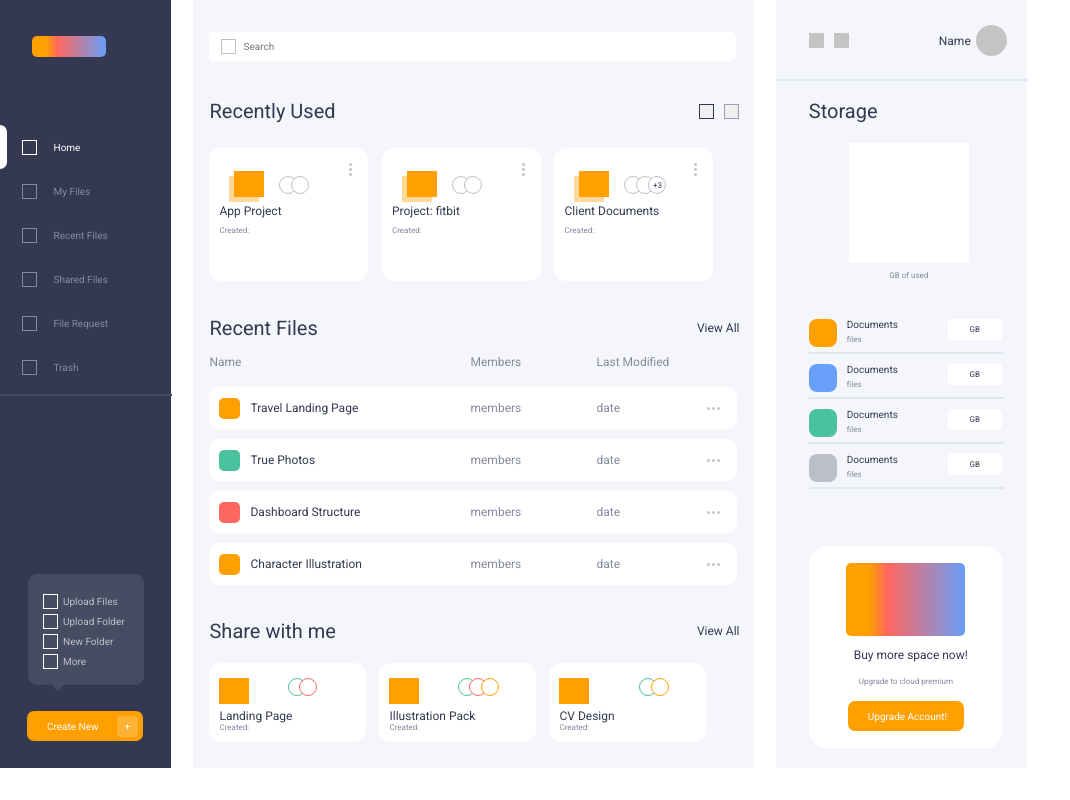
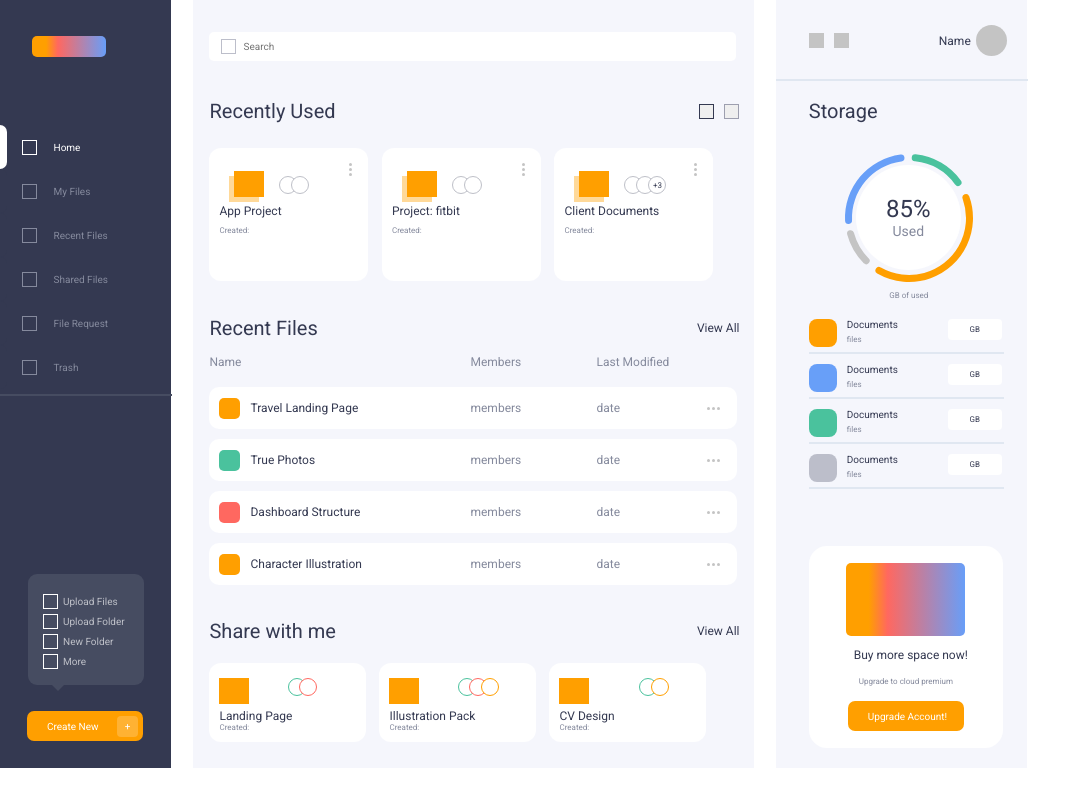
Before and after one commit to michellepineda90/react-week2-styling-challenge, a React (Create React App) app: page / in a window 1280 px wide. Shown: the whole page, without its empty margins (0-1070 px from the left). Built offline with nearby package versions, Linux system fonts and the light colour scheme.

Commit message:
chore: add HTML and CSS for components UI

```diff
--- a/package.json
+++ b/package.json
@@ -14,7 +14,9 @@
     "@types/node": "^16.11.33",
     "@types/react": "^18.0.8",
     "@types/react-dom": "^18.0.3",
+    "chart.js": "^3.7.1",
     "react": "^18.1.0",
+    "react-chartjs-2": "^4.1.0",
     "react-dom": "^18.1.0",
     "react-scripts": "5.0.1",
     "typescript": "^4.6.4",
--- a/src/components/App.css
+++ b/src/components/App.css
@@ -13,7 +13,9 @@ html {
   --detail-font: 8px;
   --small-font: 10px;
   --medium-font: 12px;
+  --subheader-font: 14px;
   --header-font: 20px;
+  --percentage-font: 24px;
   --black-text: #343951;
   --gray-text: #858A9D;
   --line-color: #E0E7F1;
--- a/src/components/Panel.css
+++ b/src/components/Panel.css
@@ -46,7 +46,6 @@
 }
 
 .chartSection {
-    /* position: absolute; */
     display: flex;
     flex-direction: column;
     align-items: center;
@@ -55,11 +54,9 @@
 }
 
 .chart {
-    /* position: absolute;
-    left: 35px; */
-    width: 120px;
-    height: 120px;
-    background-color: white;
+    width: 140px;
+    height: 140px;
+    background-color: var(--background-gray);
 }
 
 .storage {
@@ -70,6 +67,32 @@
 .storageDetail {
     display: flex;
     margin-top: 10px;
+}
+
+.percentageSection {
+    display: flex;
+    flex-direction: column;
+    align-items: center;
+    width: 105px;
+    height: 105px;
+    border-radius: 50%;
+    background-color: var(--white);
+    position: absolute;
+    top: 86px;
+    left: 47px;
+}
+
+.percentageFont {
+    font-size: var(--percentage-font);
+    color: var(--black-text);
+    margin: 0;
+    padding-top: 30px;
+}
+
+.subHeader {
+    font-size: var(--subheader-font);
+    color: var(--gray-text);
+    margin: 0;
 }
 
 .smallFont {
--- a/src/components/Panel.tsx
+++ b/src/components/Panel.tsx
@@ -1,5 +1,43 @@
 import React from 'react';
+import { Chart as ChartJS, ArcElement, Tooltip, Legend } from 'chart.js';
+import { Doughnut } from 'react-chartjs-2';
 import './Panel.css';
+
+ChartJS.register(ArcElement, Tooltip, Legend);
+
+
+export const data = {
+    datasets: [
+                {
+                    id: 1,
+                    label: 'Percentage of storage used',
+                    data: [75, 200, 50, 125],
+                    backgroundColor: [
+                    '#4AC29D',
+                    '#FF9F00',
+                    '#C4C4C4',
+                    '#689FF8'
+                    ],
+                    borderRadius: 45,
+                    borderColor: '#00000000',
+                    spacing: 10,
+                    cutout: 52,
+                },
+            ],
+    // TODO: use options object from library to render detail
+    // options: {
+    //     elements: {
+    //         center: {
+    //             text: '85% used',
+    //             color: '#FF6384',
+    //             fontStyle: 'Roboto',
+    //             sidePadding: 20,
+    //             minFontSize: 25,
+    //             lineHeight: 25,
+    //         }
+    //     }
+    // }
+};
 
 function Panel() {
     return (
@@ -18,7 +56,13 @@ function Panel() {
             <div className='storageSection'>
                 <p className='headerTitle dark'>Storage</p>
                 <div className='chartSection'>
-                    <div className='chart'></div>
+                    <div className='chart'>
+                        <Doughnut datasetIdKey='id' data={data} />
+                        <div className='percentageSection'>
+                            <p className='percentageFont'>85%</p>
+                            <p className='subHeader'>Used</p>
+                        </div>
+                    </div>
                     <p className='detailFont'>GB of used</p>
                 </div>
                 <div className='storage'>
--- a/src/index.css
+++ b/src/index.css
@@ -11,3 +11,5 @@ code {
   font-family: source-code-pro, Menlo, Monaco, Consolas, 'Courier New',
     monospace;
 }
+
+/* are these polyfills? */
```
Also changed, not shown: 1 other file (tests, documents, lock files or other folders).
